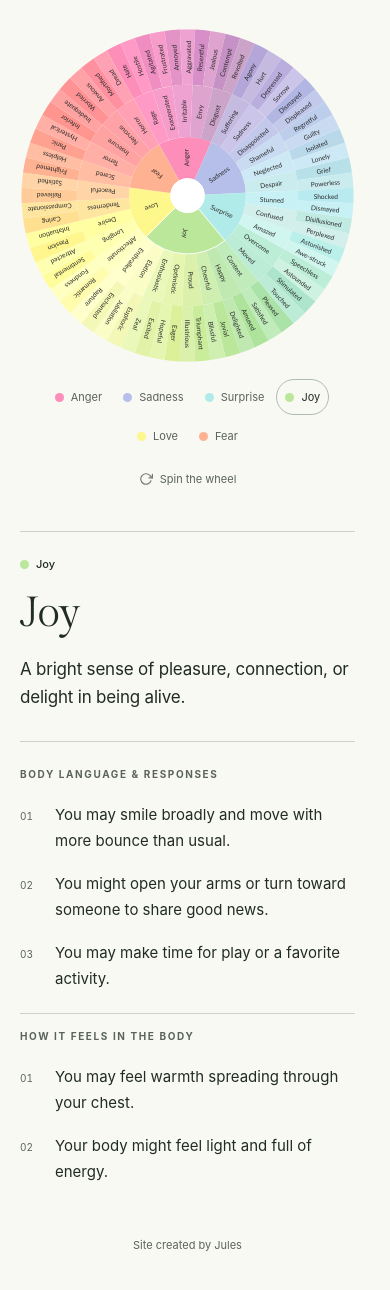
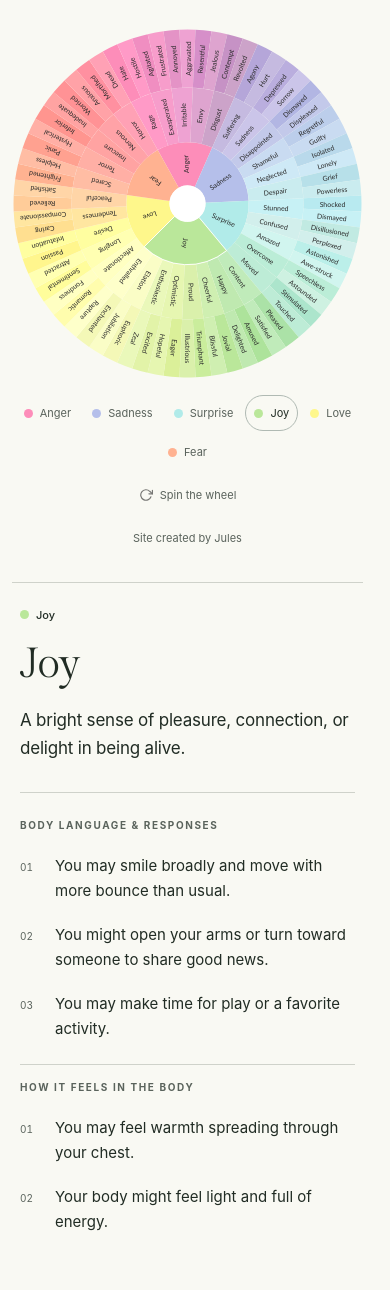
Before and after one commit to juleshaggard/department-of-emotions, a React (Vite) app: page / in a window 390 px wide. Shown: the top 1290 px of the page. Built offline with nearby package versions, Linux system fonts and the light colour scheme.

Commit message:
Update Site source

```diff
--- a/src/explorer/EmotionExplorer.jsx
+++ b/src/explorer/EmotionExplorer.jsx
@@ -130,12 +130,12 @@ export default function EmotionExplorer() {
                   <img src="/icons/rotate-cw.svg" alt="" width="14" height="14" />
                   Spin the wheel
                 </button>
+                <footer className="explorer-footer"><a href="https://www.haggard.design/" target="_blank" rel="noreferrer">Site created by Jules</a></footer>
               </div>
             </section>
           </div>
 
           <EmotionDetails active={active} familyColor={familyColors[active.primary.name]} />
-          <footer className="explorer-footer"><a href="https://www.haggard.design/" target="_blank" rel="noreferrer">Site created by Jules</a></footer>
         </div>
       </main>
     </div>
--- a/src/explorer/explorer.css
+++ b/src/explorer/explorer.css
@@ -30,11 +30,10 @@
 .explorer-main { width: 100%; max-width: 1520px; margin: 0 auto; padding: 0 48px; }
 .section-kicker { font-size: 10px; font-weight: 650; letter-spacing: 1.6px; text-transform: uppercase; margin: 0 0 10px; color: var(--muted); }
 .explorer-layout { display: grid; grid-template-columns: minmax(0, 1fr) 350px; gap: 0 64px; align-items: start; min-height: 100svh; }
-/* Include the footer in the sticky boundary so the last scroll stays centered. */
-.wheel-column { grid-column: 1; grid-row: 1 / span 2; align-self: stretch; min-width: 0; }
-.wheel-workspace { position: sticky; top: 0; height: 100svh; min-width: 0; display: grid; grid-template-rows: minmax(0, 1fr) auto minmax(0, 1fr); padding-block: 32px; }
+.wheel-column { grid-column: 1; grid-row: 1; align-self: stretch; min-width: 0; }
+.wheel-workspace { min-width: 0; padding-block: 32px; }
 /* Focus must not scroll the clipped wheel inside its own frame. */
-.wheel-stage { grid-row: 2; width: min(100%, max(560px, calc(100svh - 390px)), calc(100svh - 300px), 850px); margin: 0 auto; aspect-ratio: 1; overflow: clip; border-radius: 50%; isolation: isolate; }
+.wheel-stage { grid-row: 2; width: min(100%, 780px); margin: 0 auto; aspect-ratio: 1; overflow: clip; border-radius: 50%; isolation: isolate; }
 .wheel-controls { grid-row: 3; min-width: 0; }
 .wheel-rotor { width: 100%; height: 100%; transform-origin: 50% 50%; touch-action: none; user-select: none; -webkit-user-select: none; cursor: grab; }
 .interactive-wheel { display: block; width: 100%; height: 100%; overflow: visible; }
@@ -69,8 +68,7 @@
 .experience-section ol { list-style: none; margin: 22px 0 0; padding: 0; }
 .experience-section li { display: grid; grid-template-columns: 23px 1fr; gap: 12px; align-items: baseline; margin-bottom: 18px; }
 .experience-section li p { margin: 0; font-size: 14px; line-height: 1.7; }
-.explorer-footer { grid-column: 1; grid-row: 2; padding: 24px 0 28px; text-align: center; color: var(--muted); font-size: 11px; line-height: 1.7; }
-/* Raise only the link above the sticky controls' transparent area. */
+.explorer-footer { padding: 16px 0 0; text-align: center; color: var(--muted); font-size: 11px; line-height: 1.7; }
 .explorer-footer a { position: relative; z-index: 1; text-decoration: none; }
 .explorer-footer a:hover { text-decoration: underline; }
 
@@ -78,31 +76,23 @@
   .explorer-layout { grid-template-columns: minmax(0, 1fr) 370px; column-gap: 80px; }
 }
 
-@media (max-width: 1100px) {
-  .explorer-main { padding-inline: 28px; }
-  .explorer-layout { grid-template-columns: minmax(0, 1fr) 310px; column-gap: 32px; }
-  .emotion-reading h1 { font-size: 40px; }
+/* Keep a readable wheel; only pin it when the entire wheel and controls fit. */
+@media (min-width: 1101px) and (min-height: 1080px) {
+  .wheel-workspace { position: sticky; top: 0; height: 100svh; display: grid; grid-template-rows: minmax(0, 1fr) auto minmax(0, 1fr); }
 }
 
-@media (min-width: 781px) and (max-width: 860px) {
-  .family-navigation { gap: 4px; }
-  .family-navigation button { padding-inline: 4px; }
-}
-
-@media (max-width: 780px), (max-height: 600px) {
+@media (max-width: 1100px) {
   .explorer-page { display: block; }
-  .explorer-main { padding: 28px 20px 0; }
+  .explorer-main { padding: 28px 12px 40px; }
   .explorer-layout { display: flex; flex-direction: column; gap: 34px; min-height: 0; }
   .wheel-column { width: 100%; }
   .wheel-workspace { position: static; display: block; width: 100%; height: auto; padding: 0; }
-  .wheel-stage { width: min(100%, 600px); }
   .family-navigation { gap: 3px; margin-top: 16px; }
   .family-navigation button { padding-inline: 8px; }
-  .emotion-sidebar { width: 100%; max-width: 600px; margin-inline: auto; padding-block: 24px 0; border-top: 1px solid var(--line); }
+  .emotion-sidebar { width: 100%; max-width: 600px; margin-inline: auto; padding: 24px 8px 0; border-top: 1px solid var(--line); }
   .emotion-reading h1 { font-size: 42px; }
   .emotion-definition { min-height: 0; max-width: 40ch; }
   .experience-section li p { font-size: 15px; }
-  .explorer-footer { width: 100%; padding: 0 0 28px; }
 }
 
 @media (prefers-reduced-motion: reduce) {
```
Also changed, not shown: 2 other files (tests, documents, lock files or other folders).
